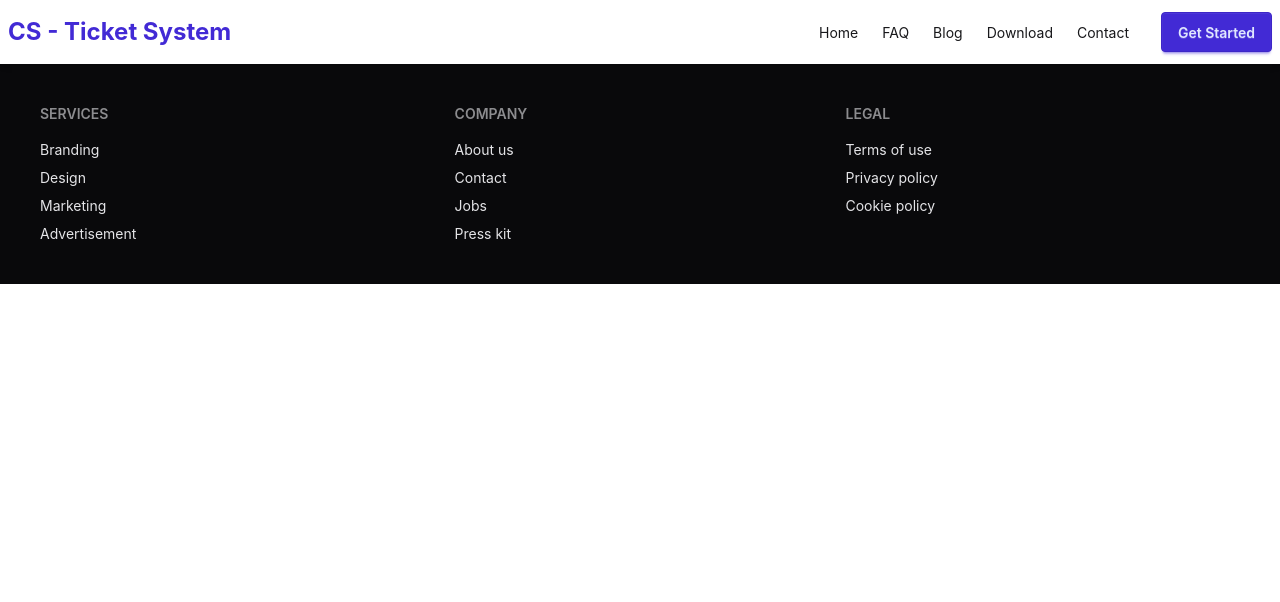
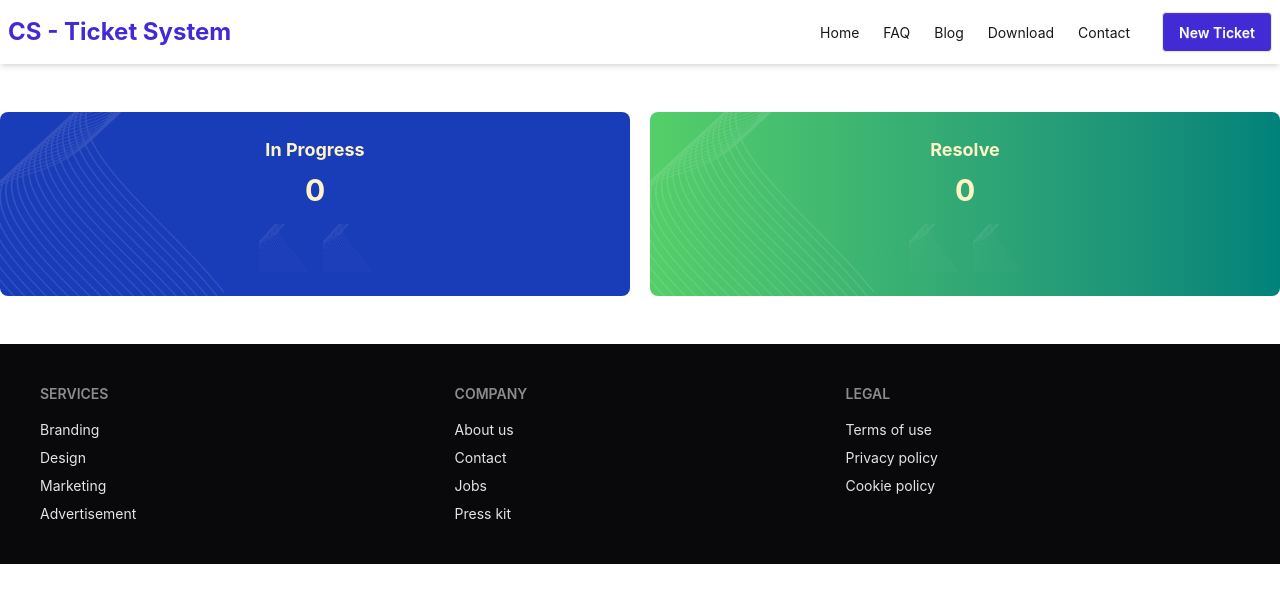
Before and after one commit to MH-liton-360/ticket-system, a React (Vite) app: page / in a window 1280 px wide. Shown: the top 602 px of the page. Built offline with nearby package versions, Linux system fonts and the light colour scheme.

Commit message:
Navbar and progress ans resolve done

```diff
--- a/index.html
+++ b/index.html
@@ -1,5 +1,5 @@
 <!doctype html>
-<html lang="en">
+<html lang="en" data-theme="light">
 
 <head>
   <meta charset="UTF-8" />
--- a/src/App.jsx
+++ b/src/App.jsx
@@ -1,5 +1,6 @@
 
 import './App.css'
+import Progress_Resolve_Banner from './Components/Progress_Resolve_Banner'
 import Footer from './Shared/Footer'
 import Navbar from './Shared/Navbar'
 
@@ -8,9 +9,10 @@ function App() {
   return (
     <>
       <section className=''>
-        <Navbar></Navbar>
-        <div className="div">
 
+        <div className="max-w-7xl mx-auto">
+          <Navbar></Navbar>
+          <Progress_Resolve_Banner></Progress_Resolve_Banner>
         </div>
         <Footer></Footer>
       </section>
--- /dev/null
+++ b/src/Components/Progress_Resolve_Banner.jsx
@@ -0,0 +1,58 @@
+import bgImg1 from "../assets/vector1.png";
+
+const Progress_Resolve_Banner = () => {
+    return (
+        <section
+            id="home"
+            className="flex flex-col lg:flex-row justify-center items-center gap-5 pt-12 pb-12"
+        >
+            {/* In Progress Card */}
+            <div className="relative w-full lg:w-1/2 p-6 rounded-lg overflow-hidden flex flex-col items-center justify-center bg-blue-800">
+                {/* Background image */}
+                <img
+                    src={bgImg1}
+                    alt="background"
+                    className="absolute inset-0 h-full object-cover"
+                />
+
+                {/* Card content */}
+                <h3 className="text-amber-100 font-bold text-lg z-10 text-center">
+                    In Progress
+                </h3>
+                <h3 className="text-amber-100 font-bold text-3xl z-10 mt-2 text-center">
+                    0
+                </h3>
+
+                <div className="flex gap-4 mt-4 z-10">
+                    <img src={bgImg1} alt="icon1" className="w-12 h-12" />
+                    <img src={bgImg1} alt="icon2" className="w-12 h-12" />
+                </div>
+            </div>
+
+            {/* Resolve Card */}
+            <div className="relative w-full lg:w-1/2 p-6 rounded-lg overflow-hidden flex flex-col items-center justify-center bg-gradient-to-r from-[#54CF68] to-[#00827A]">
+                {/* Background image */}
+                <img
+                    src={bgImg1}
+                    alt="background"
+                    className="absolute inset-0 h-full object-cover"
+                />
+
+                {/* Card content */}
+                <h3 className="text-amber-100 font-bold text-lg z-10 text-center">
+                    Resolve
+                </h3>
+                <h3 className="text-amber-100 font-bold text-3xl z-10 mt-2 text-center">
+                    0
+                </h3>
+
+                <div className="flex gap-4 mt-4 z-10">
+                    <img src={bgImg1} alt="icon1" className="w-12 h-12" />
+                    <img src={bgImg1} alt="icon2" className="w-12 h-12" />
+                </div>
+            </div>
+        </section>
+    );
+};
+
+export default Progress_Resolve_Banner;
--- a/src/Shared/Navbar.jsx
+++ b/src/Shared/Navbar.jsx
@@ -1,104 +1,67 @@
 import { Link as ScrollLink } from "react-scroll";
 
 const Navbar = () => {
-
     const navOptions = (
         <>
-            <ScrollLink
-                to="home"
-                smooth={true}
-                duration={500}
-                className="cursor-pointer hover:text-primary transition"
-            >
-                Home
-            </ScrollLink>
-
-            <ScrollLink
-                to="faq"
-                smooth={true}
-                duration={500}
-                className="cursor-pointer hover:text-primary transition"
-            >
-                FAQ
-            </ScrollLink>
-
-            <ScrollLink
-                to="blog"
-                smooth={true}
-                duration={500}
-                className="cursor-pointer hover:text-primary transition"
-            >
-                Blog
-            </ScrollLink>
-
-            <ScrollLink
-                to="download"
-                smooth={true}
-                duration={500}
-                className="cursor-pointer hover:text-primary transition"
-            >
-                Download
-            </ScrollLink>
-
-            <ScrollLink
-                to="contact"
-                smooth={true}
-                duration={500}
-                className="cursor-pointer hover:text-primary transition"
-            >
-                Contact
-            </ScrollLink>
-
+            <ScrollLink to="home" smooth duration={500} className="cursor-pointer hover:text-primary transition">Home</ScrollLink>
+            <ScrollLink to="faq" smooth duration={500} className="cursor-pointer hover:text-primary transition">FAQ</ScrollLink>
+            <ScrollLink to="blog" smooth duration={500} className="cursor-pointer hover:text-primary transition">Blog</ScrollLink>
+            <ScrollLink to="download" smooth duration={500} className="cursor-pointer hover:text-primary transition">Download</ScrollLink>
+            <ScrollLink to="contact" smooth duration={500} className="cursor-pointer hover:text-primary transition">Contact</ScrollLink>
         </>
     );
 
     return (
         <section className="sticky top-0 z-50 bg-base-100 shadow-md">
-
             <div className="navbar max-w-7xl mx-auto">
 
-                <div className="navbar-start">
+                {/* Navbar Start: Logo + Hamburger */}
+                <div className="navbar-start flex-1 lg:flex-none flex justify-between lg:justify-start items-center">
 
-                    <div className="dropdown lg:hidden">
-                        <div tabIndex={0} role="button" className="btn btn-ghost">
-                            <svg xmlns="http://www.w3.org/2000/svg"
-                                className="h-5 w-5"
-                                fill="none"
-                                viewBox="0 0 24 24"
-                                stroke="currentColor">
-                                <path strokeLinecap="round"
-                                    strokeLinejoin="round"
-                                    strokeWidth="2"
-                                    d="M4 6h16M4 12h8m-8 6h16" />
+                    {/* Hamburger for sm + md */}
+                    <div className="dropdown md:block lg:hidden">
+                        <div tabIndex={0} className="btn btn-ghost">
+                            <svg xmlns="http://www.w3.org/2000/svg" className="h-5 w-5" fill="none" viewBox="0 0 24 24" stroke="currentColor">
+                                <path strokeLinecap="round" strokeLinejoin="round" strokeWidth="2" d="M4 6h16M4 12h8m-8 6h16" />
                             </svg>
                         </div>
 
-                        <ul
-                            tabIndex={0}
-                            className="menu menu-sm dropdown-content bg-base-100 rounded-box mt-3 w-52 p-2 shadow">
+                        <ul className="menu menu-sm dropdown-content bg-base-100 rounded-box mt-3 w-52 p-2 shadow">
                             {navOptions}
+
+                            {/* Button inside dropdown for mobile only */}
+                            <li className="mt-2 md:hidden">
+                                <button className="btn w-full bg-[#422AD5] text-white">
+                                    New Ticket
+                                </button>
+                            </li>
                         </ul>
                     </div>
 
-                    {/* 🔹 Logo */}
-                    <a className="text-2xl font-bold text-primary">
+                    {/* Logo */}
+                    <a className="text-2xl font-bold text-primary text-center flex-1 lg:flex-none">
                         CS - Ticket System
                     </a>
                 </div>
 
+                {/* Medium + large: only button, not navbar-end */}
+                <div className="hidden md:flex lg:hidden items-center">
+                    <button className="btn bg-[#422AD5] text-white ml-auto">
+                        New Ticket
+                    </button>
+                </div>
+
+                {/* Large devices: horizontal menu + button */}
                 <div className="navbar-end hidden lg:flex gap-6 items-center">
-
-                    <ul className="menu menu-horizontal gap-6">
-                        {navOptions}
-                    </ul>
-
-                    <button className="btn btn-primary">
-                        Get Started
+                    <ul className="menu menu-horizontal gap-6">{navOptions}</ul>
+                    <button className="btn bg-[#422AD5] text-white">
+                        New Ticket
                     </button>
                 </div>
 
             </div>
         </section>
+
     );
 };
 
```
